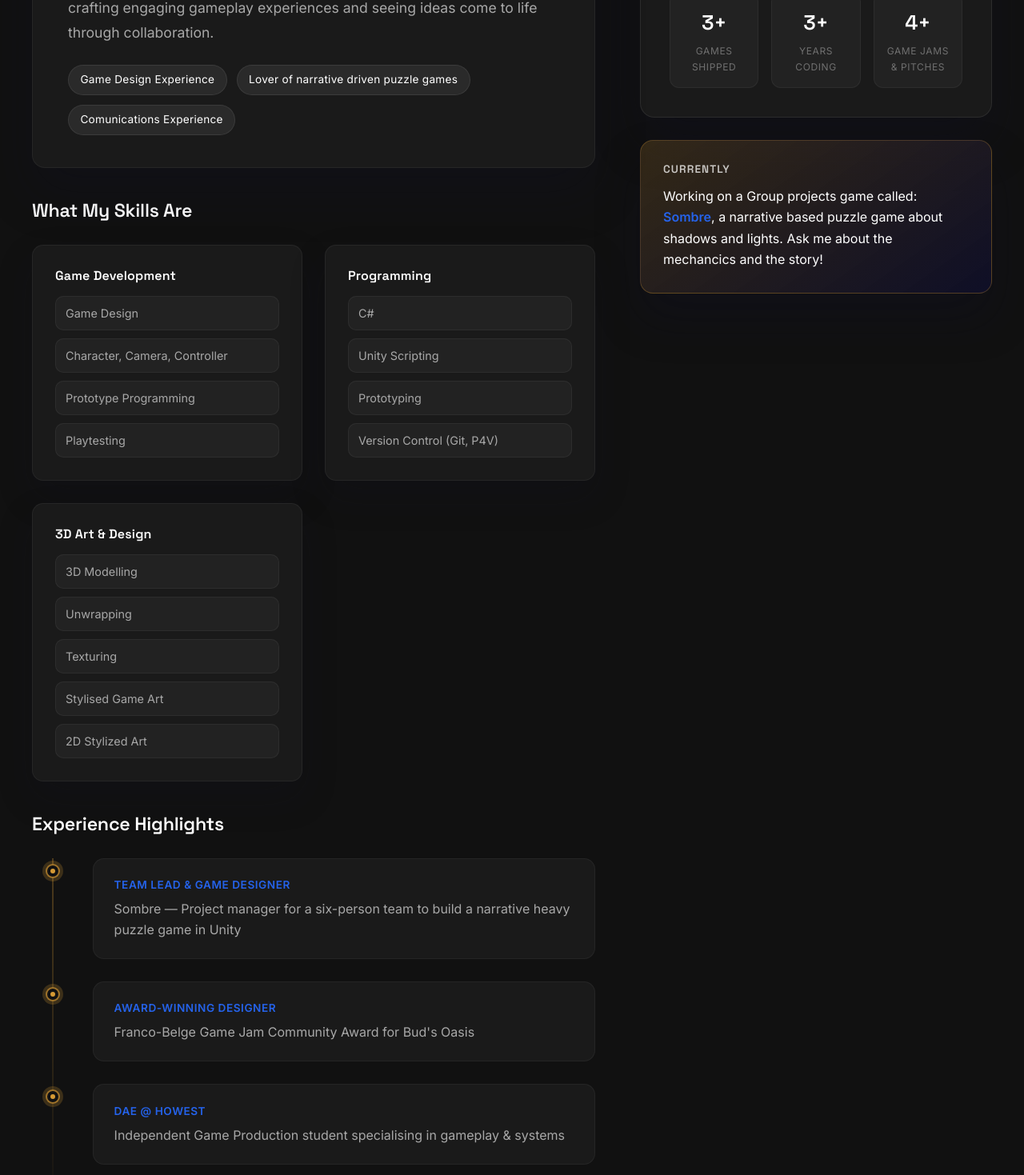
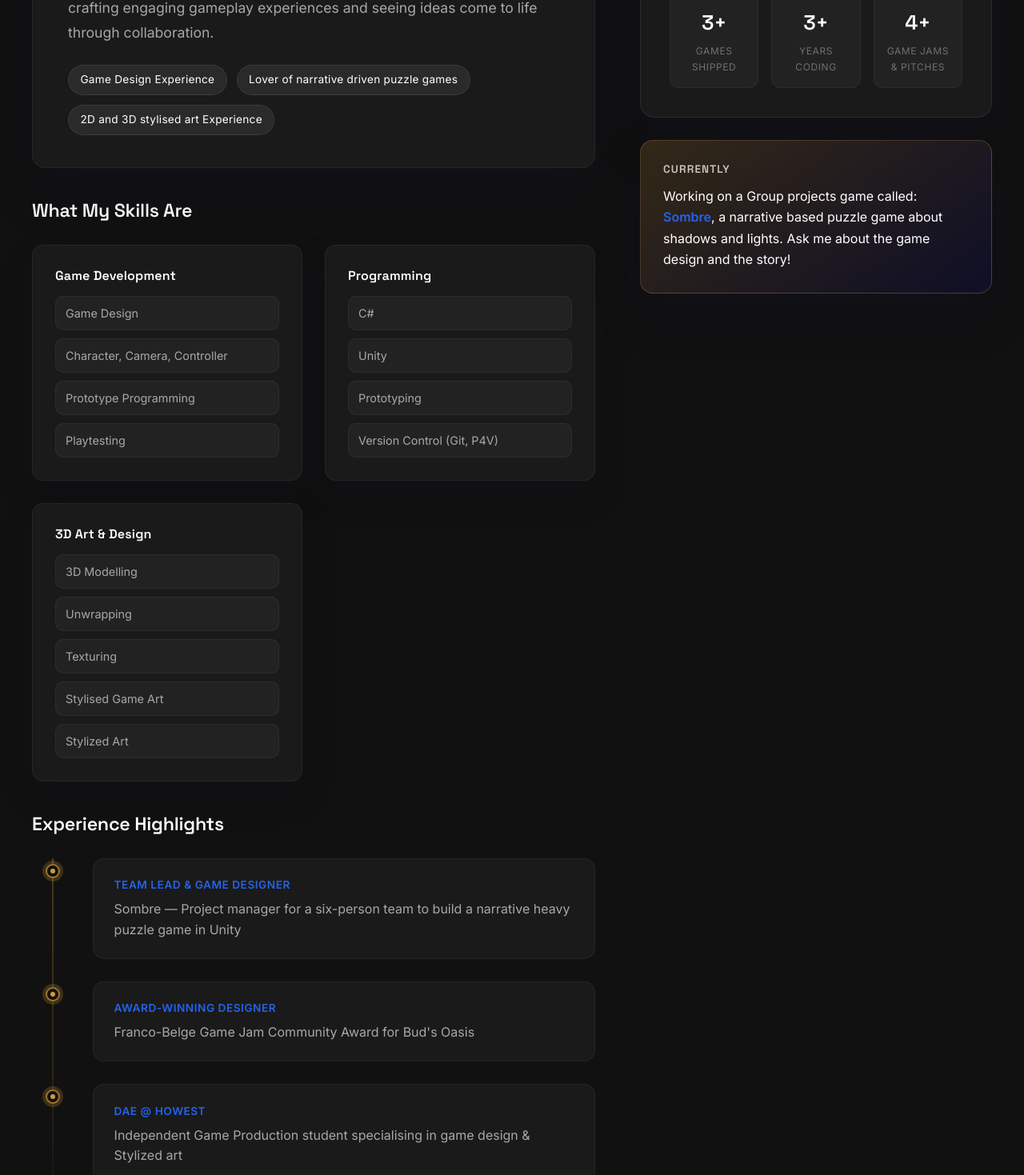
Before and after one commit to trisha-gupt/trisha-gupt.github.io, a React (Vite) app: page / in a window 1280 px wide. Shown: the part 3160-4629 px from the top of the page at 80% size. Built offline with nearby package versions, Linux system fonts and the light colour scheme.

Commit message:
changed a bit of text and added new project cover

```diff
--- a/src/components/About.jsx
+++ b/src/components/About.jsx
@@ -10,11 +10,11 @@ const About = () => {
     },
     {
       title: 'Programming',
-      items: ['C#', 'Unity Scripting', 'Prototyping', 'Version Control (Git, P4V)'],
+      items: ['C#', 'Unity', 'Prototyping', 'Version Control (Git, P4V)'],
     },
     {
       title: '3D Art & Design',
-      items: ['3D Modelling', 'Unwrapping', 'Texturing', 'Stylised Game Art', '2D Stylized Art'],
+      items: ['3D Modelling', 'Unwrapping', 'Texturing', 'Stylised Game Art', 'Stylized Art'],
     },
   ];
 
@@ -29,7 +29,7 @@ const About = () => {
     },
     {
       label: 'DAE @ Howest',
-      detail: 'Independent Game Production student specialising in gameplay & systems',
+      detail: 'Independent Game Production student specialising in game design & Stylized art',
     },
     {
       label: 'Art Internship At A tech studio',
@@ -66,7 +66,7 @@ const About = () => {
               <div className="bio-highlights">
                 <span>Game Design Experience</span>
                 <span>Lover of narrative driven puzzle games</span>
-                <span>Comunications Experience</span>
+                <span>2D and 3D stylised art Experience</span>
               </div>
             </div>
 
@@ -125,7 +125,7 @@ const About = () => {
             <div className="accent-card">
               <h5>Currently</h5>
               <p>
-                Working on a Group projects game called: <span className="accent-card__focus">Sombre</span>, a narrative based puzzle game about shadows and lights. Ask me about the mechancics and the story!
+                Working on a Group projects game called: <span className="accent-card__focus">Sombre</span>, a narrative based puzzle game about shadows and lights. Ask me about the game design and the story!
               </p>
             </div>
           </aside>
```
Also changed, not shown: src/assets/games-pictures/web_of_lies_cover.jpg (added).
